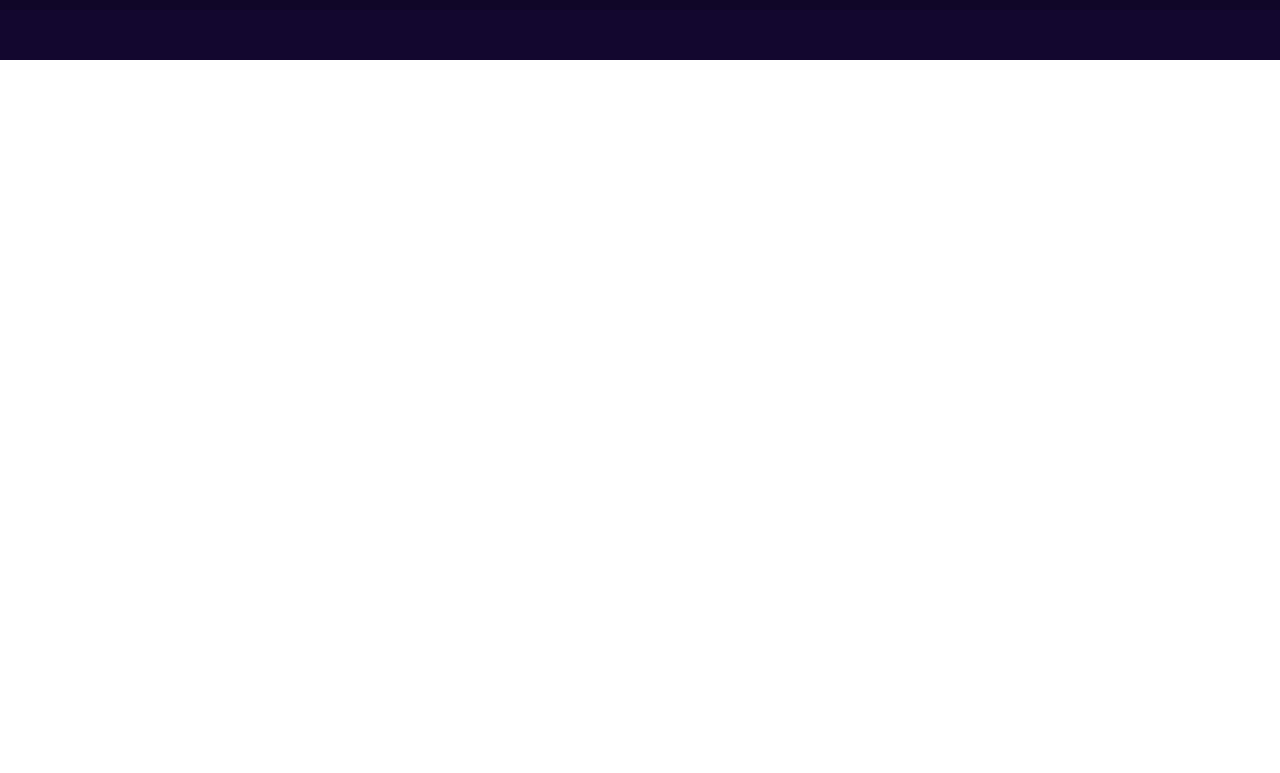
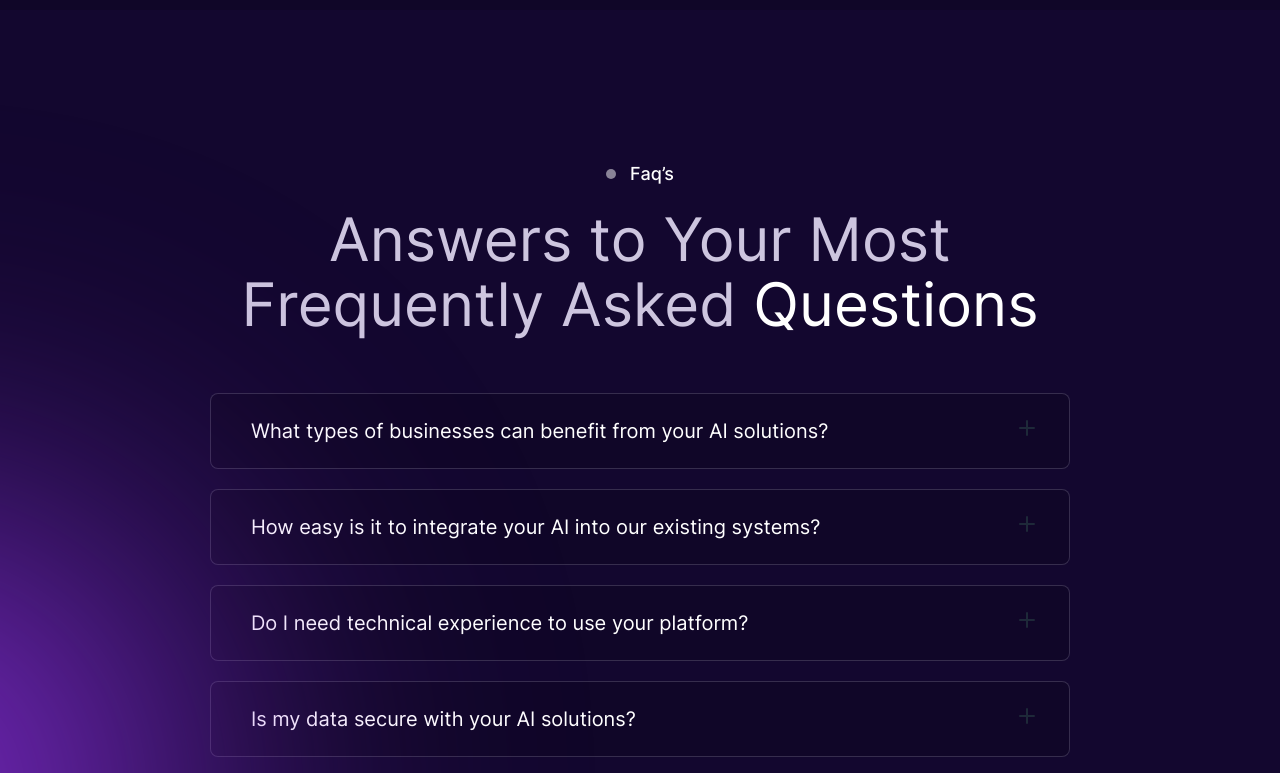
Before and after one commit to mmehrab-pz/Web-Template-20, a plain HTML site: page index.html in a window 1280 px wide. Shown: the part 7447-8220 px from the top of the page. Before the commit the page ends 7507 px from the top, so only its background shows below. Drawn offline with Linux system fonts and the light colour scheme.

Commit message:
faq section created

```diff
--- a/index.html
+++ b/index.html
@@ -773,6 +773,73 @@
                 </div>
             </div>
         </section>
+        <!-- -------------------------------------faq------------------------------------- -->
+        <section id="faq" class="res w-fuul mt-[150px] relative">
+            <figure class="absolute left-0 -bottom-180 z-1">
+                <img src="src/img/img20.png" alt="">
+            </figure>
+            <h2 class="title justify-center">
+                <span></span>
+                Faq’s
+            </h2>
+            <h3 class="titleCap text-center w-[70%] mx-auto">
+                Answers to Your Most Frequently Asked <span>Questions</span>
+            </h3>
+            <div class="mt-14 w-full md:w-[80%] lg:w-[70%] mx-auto">
+                <div
+                    class="bg-[#100628] rounded-[8px] border-1 border-[#CDC5DF33] py-[22px] pl-[40px] pr-[30px] flex justify-between cursor-pointer mb-5">
+                    <h3 class="text-white font-[reg] text-[20px]">
+                        What types of businesses can benefit from your AI solutions?
+                    </h3>
+                    <span>
+                        <svg class="w-6 h-6 text-gray-800 dark:text-white" aria-hidden="true"
+                            xmlns="http://www.w3.org/2000/svg" width="24" height="24" fill="none" viewBox="0 0 24 24">
+                            <path stroke="currentColor" stroke-linecap="round" stroke-linejoin="round" stroke-width="2"
+                                d="M5 12h14m-7 7V5" />
+                        </svg>
+                    </span>
+                </div>
+                <div
+                    class="bg-[#100628] rounded-[8px] border-1 border-[#CDC5DF33] py-[22px] pl-[40px] pr-[30px] flex justify-between cursor-pointer mb-5">
+                    <h3 class="text-white font-[reg] text-[20px]">
+                        How easy is it to integrate your AI into our existing systems?
+                    </h3>
+                    <span>
+                        <svg class="w-6 h-6 text-gray-800 dark:text-white" aria-hidden="true"
+                            xmlns="http://www.w3.org/2000/svg" width="24" height="24" fill="none" viewBox="0 0 24 24">
+                            <path stroke="currentColor" stroke-linecap="round" stroke-linejoin="round" stroke-width="2"
+                                d="M5 12h14m-7 7V5" />
+                        </svg>
+                    </span>
+                </div>
+                <div
+                    class="bg-[#100628] rounded-[8px] border-1 border-[#CDC5DF33] py-[22px] pl-[40px] pr-[30px] flex justify-between cursor-pointer mb-5">
+                    <h3 class="text-white font-[reg] text-[20px]">
+                        Do I need technical experience to use your platform?
+                    </h3>
+                    <span>
+                        <svg class="w-6 h-6 text-gray-800 dark:text-white" aria-hidden="true"
+                            xmlns="http://www.w3.org/2000/svg" width="24" height="24" fill="none" viewBox="0 0 24 24">
+                            <path stroke="currentColor" stroke-linecap="round" stroke-linejoin="round" stroke-width="2"
+                                d="M5 12h14m-7 7V5" />
+                        </svg>
+                    </span>
+                </div>
+                <div
+                    class="bg-[#100628] rounded-[8px] border-1 border-[#CDC5DF33] py-[22px] pl-[40px] pr-[30px] flex justify-between cursor-pointer mb-5">
+                    <h3 class="text-white font-[reg] text-[20px]">
+                        Is my data secure with your AI solutions?
+                    </h3>
+                    <span>
+                        <svg class="w-6 h-6 text-gray-800 dark:text-white" aria-hidden="true"
+                            xmlns="http://www.w3.org/2000/svg" width="24" height="24" fill="none" viewBox="0 0 24 24">
+                            <path stroke="currentColor" stroke-linecap="round" stroke-linejoin="round" stroke-width="2"
+                                d="M5 12h14m-7 7V5" />
+                        </svg>
+                    </span>
+                </div>
+            </div>
+        </section>
     </main>
 </body>
 
```
Also changed, not shown: src/styles/output.css.
